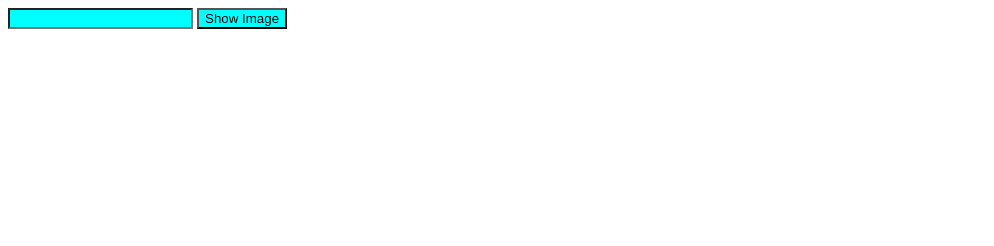
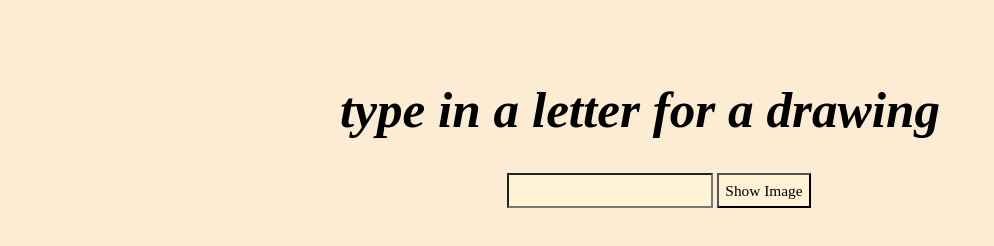
Before and after one commit to janiceson/week6demo, a plain HTML site: page index.html in a window 1280 px wide. Shown: the whole page, without its empty margins (0-994 px from the left). Drawn offline with Linux system fonts and the light colour scheme.

Commit message:
push change

```diff
--- a/index.html
+++ b/index.html
@@ -5,37 +5,60 @@
     <meta name="viewport" content="width=device-width, initial-scale=1.0">
     <title>1 INPUT 1 OUTPUT TEMPLATE</title>
     <style>
+        body{
+            background-color: rgb(252, 236, 211);
+            align-items: center;
+        }
+        h1 {
+            font-style: italic;
+            margin-top: 10vh;
+            text-align: center;
+            font-size: 4vw;
+
+        }
 
         /* STYLE FOR THE INPUT FIELD */
         #charInput {
-            color: rgb(0, 77, 77);
-            background-color: aqua;
-
+            color: rgb(0, 0, 0);
+            background-color: rgb(255, 242, 213);
+            margin-left: 39vw;
+            font-family: 'Times New Roman', Times, serif;
+            margin-top: -7vh;
+            padding: 0.5vw;
+            font-size: 1.2vw;
+            align-content: center;
 
         }
 
         /* STYLE FOR THE SUBMIT BUTTON */
         #submitButton {
-            background-color: aqua;
+            background-color: rgb(255, 242, 213);
+            font-family: 'Times New Roman', Times, serif;
+            position: relative;
+            padding: 0.5vw;
+            font-size: 1.2vw;
 
         }
 
         /* STYLE FOR THE IMAGE */
         #displayedImage {
             display: none; /* This line is mandatory */
-            height: 30vh;
-            width: auto;
+            height: auto;
+            width: 50vw;
+            margin-left: 25vw;
+            margin-top: 6vh;
         }
     </style>
 </head>
 <body>
 
-
+    <h1>type in a letter for a drawing</h1>
     <!-- INPUT FIELD FOR 1 CHARACTER -->
     <input type="text" id="charInput" maxlength="1">
 
     <!-- BUTTON TO DISPLAY IMAGE -->
     <button onclick="displayImage()" id="submitButton">Show Image</button>
+
 
     <!-- IMAGE TO DISPLAY -->
     <img id="displayedImage" src="" alt="Displayed Image">
@@ -88,10 +111,10 @@
                 alert("Please enter a letter between A and Z.");
                 imgElement.style.display = "none";
                 */
+               alert ("LETTERS ONLY! TRY AGAIN! LETTERS ONLY! TRY AGAIN! LETTERS ONLY! TRY AGAIN! LETTERS ONLY! TRY AGAIN! LETTERS ONLY! TRY AGAIN! LETTERS ONLY! TRY AGAIN!")
 
                 // IF INVALID INPUT IS ENTERED, DISPLAY ALTERNATE IMAGE
-                imgElement.src = "https://media0.giphy.com/media/v1.Y2lkPTc5MGI3NjExcmtkdnJhMXY4Njd1cXR3MTM3MW1nMzZ1NXNhNHlhOHA0MWF2dDUzdyZlcD12MV9pbnRlcm5hbF9naWZfYnlfaWQmY3Q9Zw/13dRJkj5wgKq9q/giphy.gif"
-                imgElement.style.display = "block";
+
             }
         }
     </script>
```
Also changed, not shown: imgs/200w.gif (added), imgs/img19.jpg (added), 1 other file.
